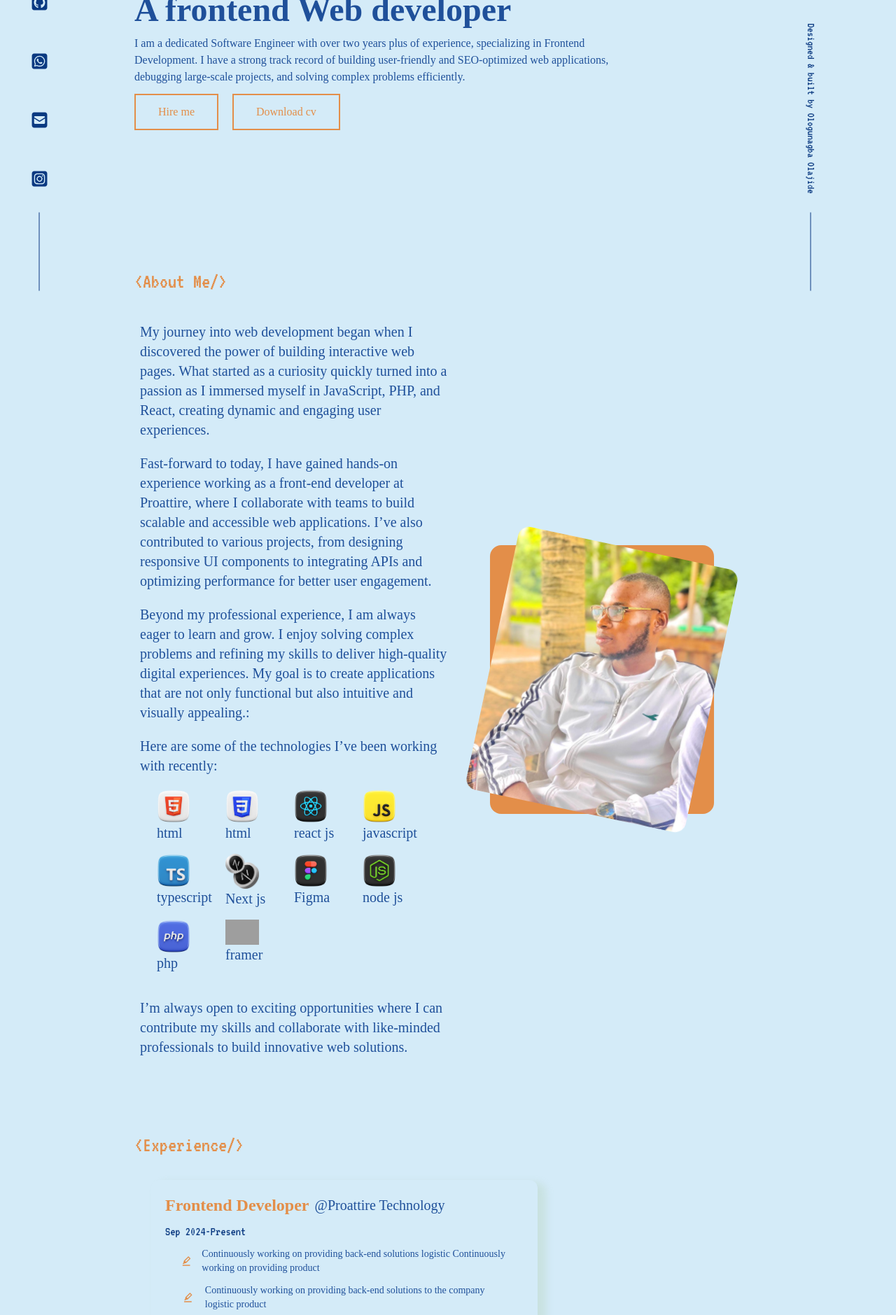
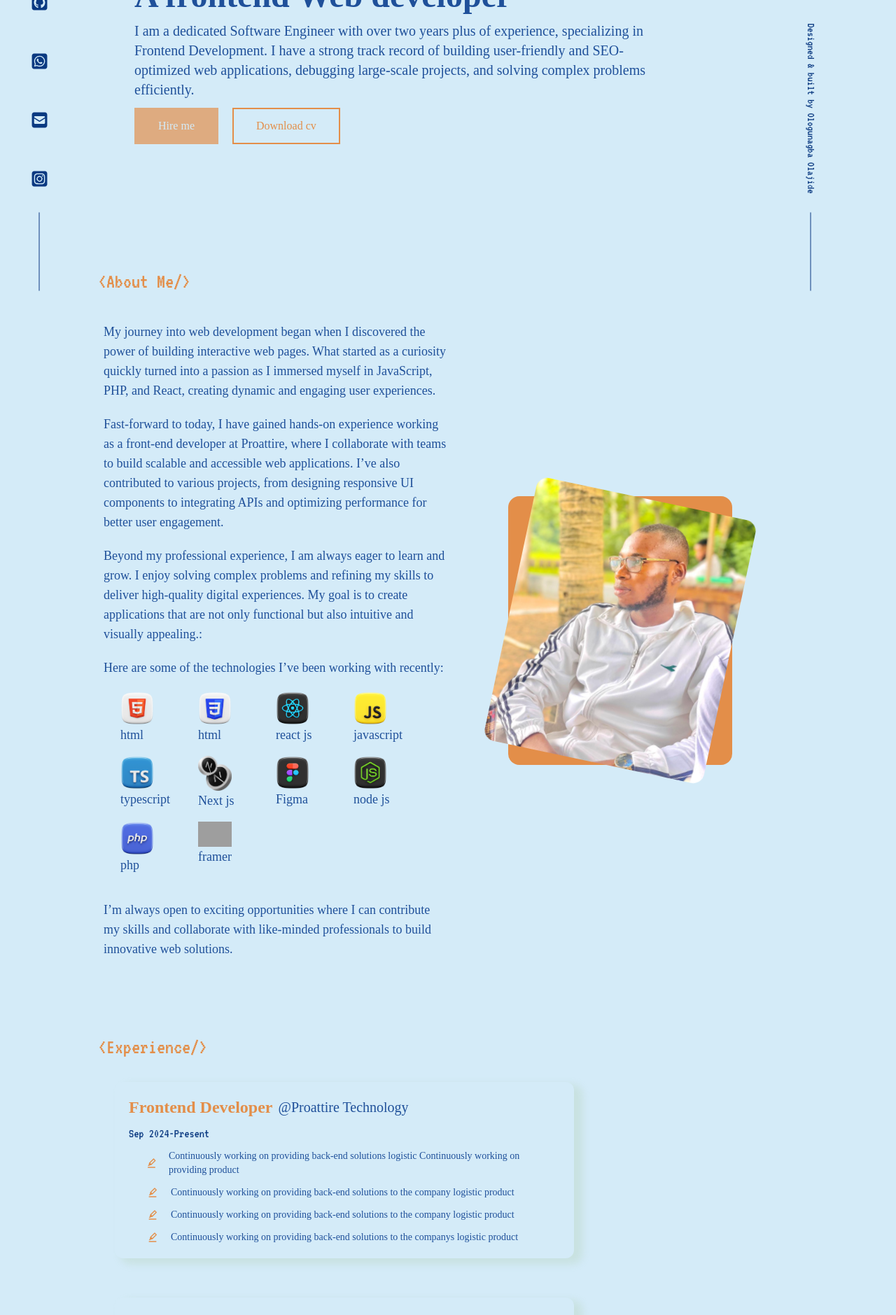
Before and after one commit to Hollajay/My-Portfolio, a React (Vite) app: page / in a window 1280 px wide. Shown: the part 440-2319 px from the top of the page at 70% size. Built offline with nearby package versions, Linux system fonts and the light colour scheme; grey boxes are pictures that could not be loaded; a web font is replaced by a local one.

Commit message:
new portfolio updated

```diff
--- a/src/features/About.jsx
+++ b/src/features/About.jsx
@@ -3,15 +3,15 @@ import { SkillProps } from '../component/skills-props'
 
 export const About = () => {
   return (
-    <div className="bg-light-100 lg:px-20 w-full min-h-screen">
-       <div className="lg:px-28 p-6">
+    <div className="bg-light-100 lg:px-15 w-full min-h-screen">
+       <div className="lg:px-20 p-6">
        <h1 className="text-3xl  text-left font-subhead text-light-400">{`<About Me/>`}</h1>
          <div className="w-full lg:flex flex-row-reverse p-2 space-y-7 my-8">
             <div className="lg:w-1/2 w-full flex justify-center items-center lg:p-12 overflow-hidden">
             <div className='w-80 h-96 bg-light-400 rounded-2xl '>
               <img className='w-80 h-full object-cover rounded-2xl transform rotate-12 hover:rotate-0 transition-all duration-700 ease-in'  src={profileimage} alt="profileimage" />
               </div></div>
-            <div className="lg:w-1/2 w-full space-y-5 text-light-300 text-xl">
+            <div className="lg:w-1/2 w-full space-y-5 text-light-300 text-lg">
                <p>My journey into web development began when I discovered the power of building interactive web pages. What started as a curiosity quickly turned into a passion as I immersed myself in JavaScript, PHP, and React, creating dynamic and engaging user experiences.
                </p>
                <p>Fast-forward to today, I have gained hands-on experience working as a front-end developer at Proattire, where I collaborate with teams to build scalable and accessible web applications. I’ve also contributed to various projects, from designing responsive UI components to integrating APIs and optimizing performance for better user engagement.
--- a/src/features/Contact.jsx
+++ b/src/features/Contact.jsx
@@ -1,7 +1,7 @@
 export const Contact = () => {
   return (
-    <div className="bg-light-100 lg:px-20 md:px-10 w-full h-full py-6">
-      <div className="lg:px-28 md:px-10 flex items-center h-full w-full">
+    <div className="bg-light-100 lg:px-15 md:px-10 w-full h-full py-6">
+      <div className="lg:px-20 md:px-10 flex items-center h-full w-full">
         {/* <h1 className="text-3xl font-bold">{`<About Me/>`}</h1> */}
         <div className="w-full flex flex-col items-center gap-9">
           <div className="lg:w-1/2 p-3 w-full text-center space-y-7">
--- a/src/features/Experience.jsx
+++ b/src/features/Experience.jsx
@@ -3,8 +3,8 @@ import {  BiHighlight} from "react-icons/bi";
 
 export const Experience = () => {
   return (
-    <div className="bg-light-100 lg:px-20 md:p-5 w-full min-h-screen">
-    <div className="lg:px-28 p-6">
+    <div className="bg-light-100 lg:px-15 md:p-5 w-full min-h-screen">
+    <div className="lg:px-20 p-6">
     <h1 className="text-3xl  text-left font-subhead text-light-400">{`<Experience/>`}</h1>
      <div className="lg:p-6 mt-2  lg:pr-80 flex flex-col gap-14 text-light-300">
         <div className="shadow-pro space-y-2 md:p-5 p-2 rounded-xl">
--- a/src/features/Header.jsx
+++ b/src/features/Header.jsx
@@ -9,7 +9,7 @@ export const Header = () => {
         <h1 className="md:text-5xl text-2xl font-bold text-light-300">
           A frontend Web developer
         </h1>
-        <p className="lg:pr-40 md:telgxt-xl text- text-light-300 ">
+        <p className="lg:pr-40 md:text-xl text- text-light-300 ">
           I am a dedicated Software Engineer with over two years plus of
           experience, specializing in Frontend Development. I have a strong
           track record of building user-friendly and SEO-optimized web
@@ -17,8 +17,8 @@ export const Header = () => {
           problems efficiently.
         </p>
         <div className="space-x-5" data-aos="fade-up">
-          <button className="py-3 px-8 border-2 border-light-400 text-light-400">
-            Hire me{" "}
+          <button className="py-3 button-blink px-8 border-2 bg-light-400 border-light-400 text-light-100 ">
+            Hire me
           </button>
           <button className="py-3 px-8 border-2 border-light-400 text-light-400">
             Download cv
--- a/src/features/Projects.jsx
+++ b/src/features/Projects.jsx
@@ -1,12 +1,11 @@
 import { BiLinkExternal } from "react-icons/bi"
 import { SkillProps } from "../component/skills-props"
-import projectimage from '../assets/project.jpg'
 import { projectProps } from "../component/projectProps"
 
 export const Projects = () => {
   return (
-    <div className="bg-light-100 lg:px-20 md:p-10 w-full min-h-screen">
-    <div className="lg:px-28">
+    <div className="bg-light-100 lg:px-15 md:p-10 w-full min-h-screen">
+    <div className="lg:px-20">
     <h1 className="text-3xl  text-left font-subhead text-light-400">{`<Projects/>`}</h1>
      <div className="grid p-6 lg:grid-cols-3 md:grid-cols-2 gap-7 text-light-500">
       {projectProps.map((data,index) => (
--- a/src/index.css
+++ b/src/index.css
@@ -4,6 +4,20 @@
 html {
   transition: background-color 0.3s ease-in-out, color 0.3s ease-in-out;
 }
+.button-blink{
+  transition: background-color 0.3s;
+  animation: blink 1.5s infinite;
+}
+@keyframes blink {
+  0%, 100% {
+    opacity: 2;
+  }
+  50% {
+    opacity: 0.5;
+  }
+}
+
+
 .light{
  --bg:#D4EBF8;
  --h1: #1F509A;
@@ -23,6 +37,7 @@ html {
  --subhead-font: "VT323", serif;
  --card-bg: rgba(0,0,0,0.2);
  --side-icon: #89A8B2;
+
 }
 @theme {
   --font-list: var(--font-family);
@@ -34,7 +49,9 @@ html {
   --color-light-400: var(--p);
   --color-light-500: var(--main);
   --color-card-100: var(--card-bg);
-  --color-light-20: var(--side-icon)
+  --color-light-20: var(--side-icon);
+
+  --animate-blink: .button-blink;
   /* ... */
   --shadow-2xs: 0 1px rgb(0 0 0 / 0.05);
   --shadow-pro: 10px 6px 12px 2px rgb(154 191 128 / 0.2);
```
